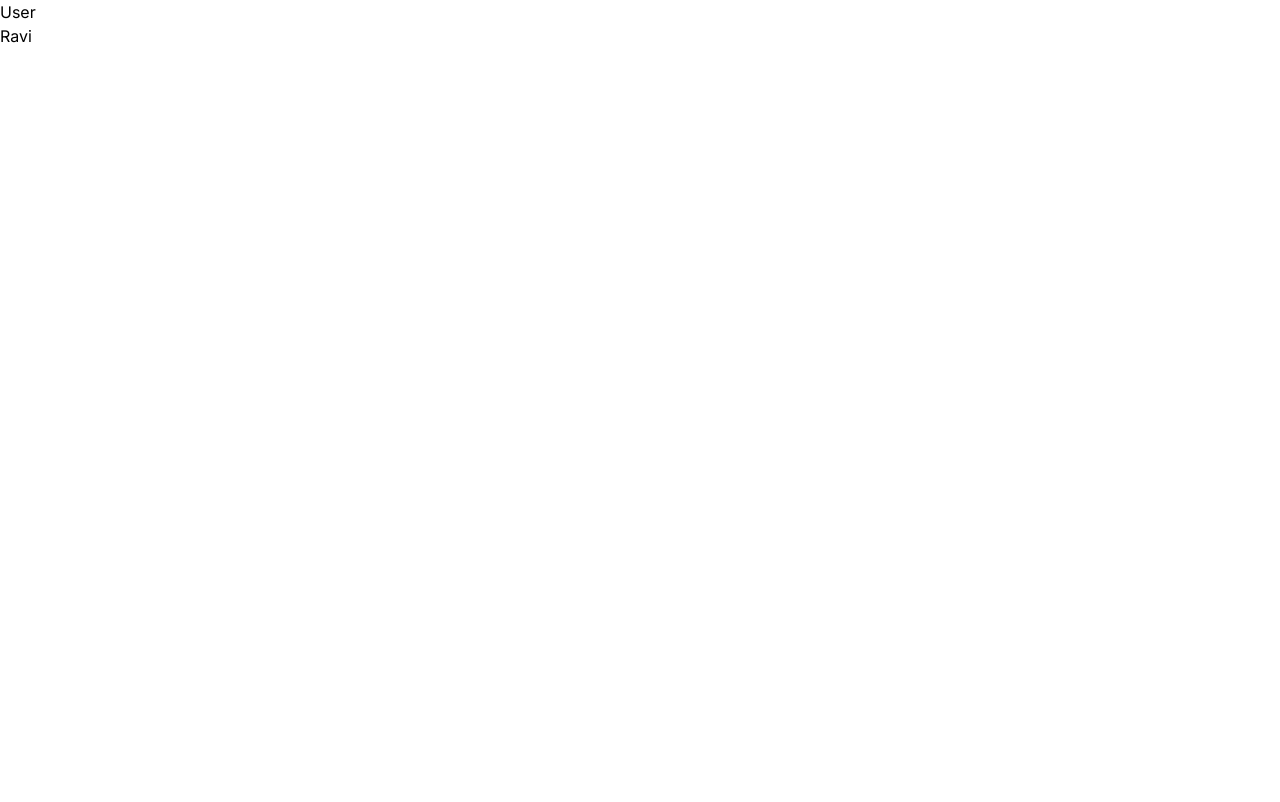
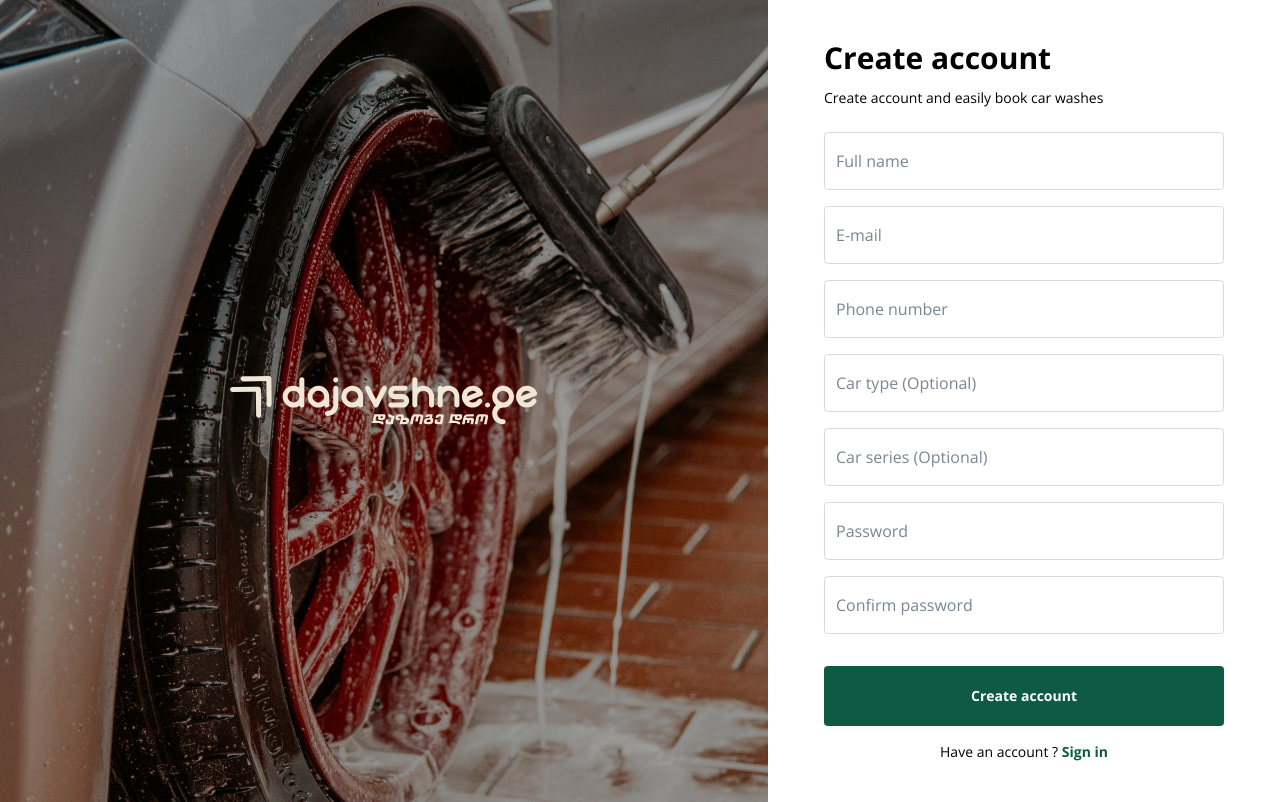
Before and after one commit to Dajavshne/Dajavshne-FE, a Next.js app: page /register in a window 1280 px wide. Built offline with nearby package versions, Linux system fonts and the light colour scheme.

Commit message:
add sign in and register pages

```diff
--- a/src/app/(user)/layout.tsx
+++ b/src/app/(user)/layout.tsx
@@ -1,29 +1,35 @@
 import type { Metadata } from 'next';
-import { Inter } from 'next/font/google';
+import Link from 'next/link';
 import { ReactNode } from 'react';
 
+import LogoIcon from '@/icons/LogoIcon';
+
 import '../globals.css';
-
-const inter = Inter({ subsets: ['latin'] });
 
 export const metadata: Metadata = {
   title: 'Create Next App',
   description: 'Generated by create next app',
 };
 
-export default function RootLayout({
+export default function UserLayout({
   children,
 }: Readonly<{
   children: ReactNode;
 }>) {
   return (
-    <html lang="en">
-      <body className={inter.className}>
-        <main>
-          <header>User</header>
+    <main>
+      <div className="flex min-h-screen w-screen">
+        <div className="bg-car-tyre hidden w-3/5 bg-cover bg-center lg:block">
+          <div className="flex size-full items-center justify-center bg-black/30">
+            <Link href="/" className="h-auto w-2/5">
+              <LogoIcon className="h-auto w-full [&>path]:fill-beige" />
+            </Link>
+          </div>
+        </div>
+        <div className="w-full px-4 lg:w-2/5 lg:px-14 2xl:px-desktop">
           {children}
-        </main>
-      </body>
-    </html>
+        </div>
+      </div>
+    </main>
   );
 }
--- a/src/app/(user)/register/page.tsx
+++ b/src/app/(user)/register/page.tsx
@@ -1,3 +1,62 @@
-export default function User() {
-  return <p>Ravi</p>;
+import Link from 'next/link';
+
+import Button from '@/app/components/Button';
+import Field from '@/app/components/Field/Field';
+import Input from '@/app/components/Field/Input';
+import Label from '@/app/components/Field/Label';
+
+export default function Register() {
+  return (
+    <div className="flex size-full items-center justify-center py-10">
+      <div className="w-full">
+        <h1 className="text-3xl font-bold">Create account</h1>
+        <p className="mt-3 text-sm">
+          Create account and easily book car washes
+        </p>
+        <form action="" className="mt-6 flex flex-col gap-4">
+          <Field>
+            <Label htmlFor="full_name">Full name</Label>
+            <Input id="full_name" type="text" name="full_name" />
+          </Field>
+          <Field>
+            <Label htmlFor="email">E-mail</Label>
+            <Input id="email" type="email" name="email" />
+          </Field>
+          <Field>
+            <Label htmlFor="phone">Phone number</Label>
+            <Input id="phone" type="text" name="phone" />
+          </Field>
+          <Field>
+            <Label htmlFor="car_type">Car type (Optional)</Label>
+            <Input id="car_type" type="text" name="car_type" />
+          </Field>
+          <Field>
+            <Label htmlFor="car_series">Car series (Optional)</Label>
+            <Input id="car_series" type="text" name="car_series" />
+          </Field>
+          <Field>
+            <Label htmlFor="password">Password</Label>
+            <Input id="password" type="password" name="password" />
+          </Field>
+          <Field>
+            <Label htmlFor="confirm_password">Confirm password</Label>
+            <Input
+              id="confirm_password"
+              type="password"
+              name="confirm_password"
+            />
+          </Field>
+          <Button type="button" className="mt-4" onClick={() => {}}>
+            Create account
+          </Button>
+          <div className="text-center text-sm">
+            <span>Have an account ? </span>
+            <Link href="sign-in" className="font-bold text-primary">
+              Sign in
+            </Link>
+          </div>
+        </form>
+      </div>
+    </div>
+  );
 }
--- /dev/null
+++ b/src/app/(user)/sign-in/page.tsx
@@ -0,0 +1,36 @@
+import Link from 'next/link';
+
+import Button from '@/app/components/Button';
+import Field from '@/app/components/Field/Field';
+import Input from '@/app/components/Field/Input';
+import Label from '@/app/components/Field/Label';
+
+export default function SignIn() {
+  return (
+    <div className="flex size-full items-center justify-center py-10">
+      <div className="w-full">
+        <h1 className="text-3xl font-bold">Sign in</h1>
+        <p className="mt-3 text-sm">Sign in and discover more</p>
+        <form action="" className="mt-6 flex flex-col gap-4">
+          <Field>
+            <Label htmlFor="email">E-mail</Label>
+            <Input id="email" type="email" name="email" />
+          </Field>
+          <Field>
+            <Label htmlFor="password">Password</Label>
+            <Input id="password" type="password" name="password" />
+          </Field>
+          <Button type="button" className="mt-4" onClick={() => {}}>
+            Sign in
+          </Button>
+          <div className="text-center text-sm">
+            <span>Don’t have an account ? </span>
+            <Link href="register" className="font-bold text-primary">
+              Create one
+            </Link>
+          </div>
+        </form>
+      </div>
+    </div>
+  );
+}
--- a/src/app/components/Field/Label.tsx
+++ b/src/app/components/Field/Label.tsx
@@ -15,7 +15,7 @@ const Label = ({
   return (
     <label
       className={twMerge(
-        'absolute left-3 top-1/2 -translate-y-1/2 text-gray duration-150',
+        'absolute left-3 top-1/2 -translate-y-1/2 cursor-text text-gray duration-150',
         isFocused && 'top-2 translate-y-0 text-xs',
         className,
       )}
--- a/src/app/layout.tsx
+++ b/src/app/layout.tsx
@@ -4,7 +4,7 @@ import { twJoin } from 'tailwind-merge';
 
 import './globals.css';
 
-const inter = Open_Sans({
+const openSans = Open_Sans({
   subsets: ['latin'],
   display: 'swap',
   variable: '--font-open-sans',
@@ -25,9 +25,9 @@ export default function RootLayout({
     <html lang="en">
       <body
         className={twJoin(
-          inter.variable,
+          openSans.variable,
           arimo.variable,
-          inter.className,
+          openSans.className,
           'w-screen overflow-x-hidden',
         )}
       >
--- /dev/null
+++ b/src/app/loading.tsx
@@ -0,0 +1,9 @@
+const Loading = () => {
+  return (
+    <div className="flex h-screen w-screen items-center justify-center">
+      <p>Loading...</p>
+    </div>
+  );
+};
+
+export default Loading;
--- a/tailwind.config.ts
+++ b/tailwind.config.ts
@@ -29,6 +29,7 @@ const config: Config = {
       },
       backgroundImage: {
         looper: 'url("/LooperGroup.svg")',
+        'car-tyre': 'url("/images/car-tyre-wash.jpeg")',
       },
       borderRadius: {
         4: '4px',
```
Also changed, not shown: public/images/car-tyre-wash.jpeg (added).
